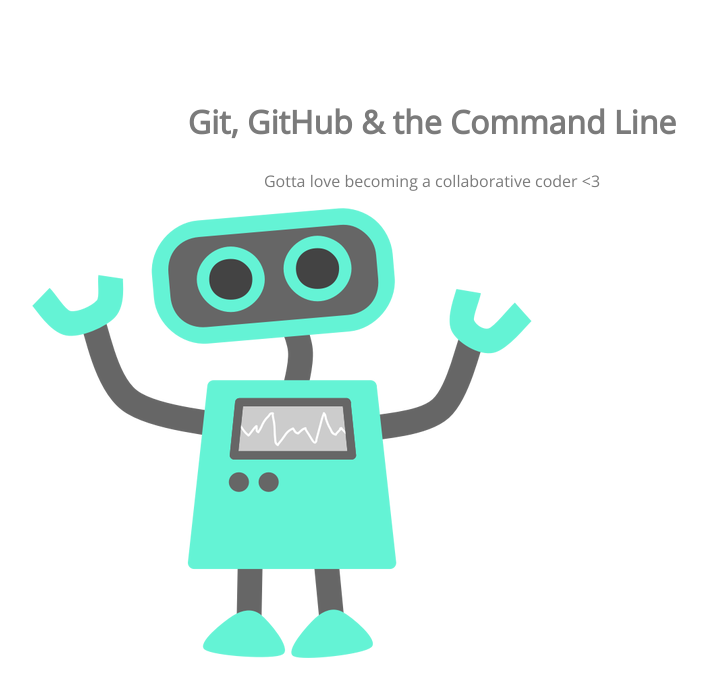
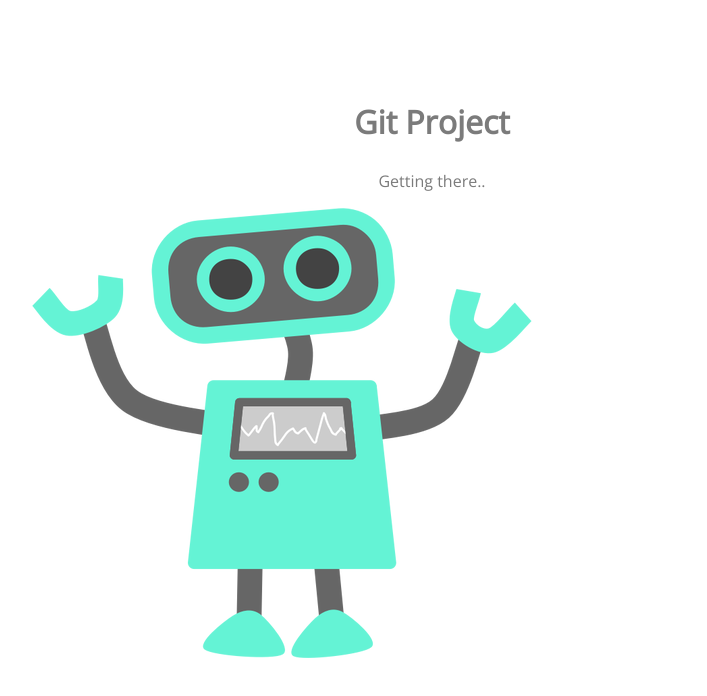
Before and after one commit to Aubyn92/105-project, a plain HTML site: page index.html in a window 1280 px wide. Shown: the whole page, without its empty margins (208-915 px from the left). Drawn offline with nearby package versions, Linux system fonts and the light colour scheme.

Commit message:
changed h1 and p words

```diff
--- a/index.html
+++ b/index.html
@@ -8,8 +8,8 @@
 </head>
 <body>
 	<section>
-		<h1>Git, GitHub & the Command Line</h1>
-		<p>Gotta love becoming a collaborative coder <3</p>
+		<h1>Git Project</h1>
+		<p>Getting there..</p>
 		<img src="img/happy-blue-robot.png">
 	</section>
 </body>
```
Also changed, not shown: 1 other file.
